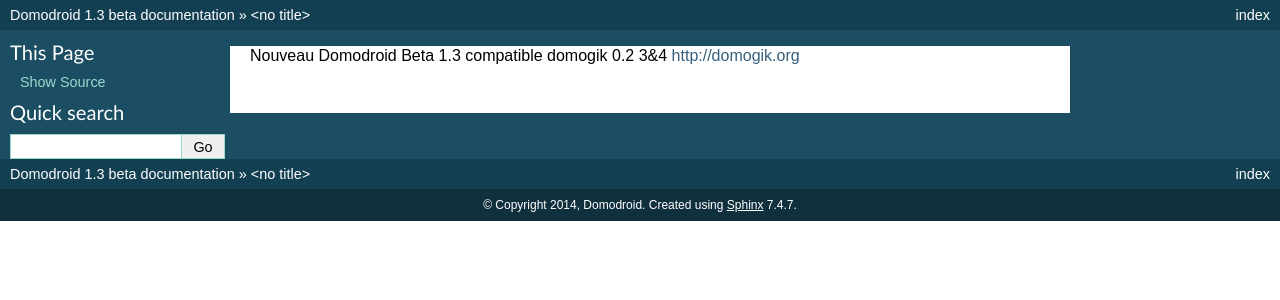
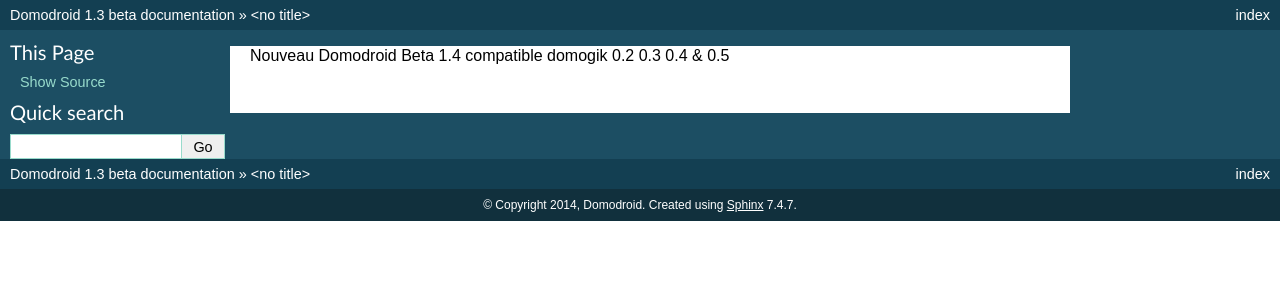
Before and after one commit to domogik/domodroid-doc, a Sphinx documentation site: the page built from docs/Google_play_store_file/fr/description_short.txt, in a window 1280 px wide. Shown: the top 300 px of the page. Built offline with Sphinx 7.4.7, drawn with Linux system fonts in a browser that asks for light colours; pages that are not in the unit, such as notebooks, are missing from menus.

Commit message:
Update description_short.txt

```diff
--- a/docs/Google_play_store_file/fr/description_short.txt
+++ b/docs/Google_play_store_file/fr/description_short.txt
@@ -1,2 +1 @@
-Nouveau Domodroid Beta 1.3 compatible domogik 0.2 3&4
-http://domogik.org
+Nouveau Domodroid Beta 1.4 compatible domogik 0.2 0.3 0.4 & 0.5
```
